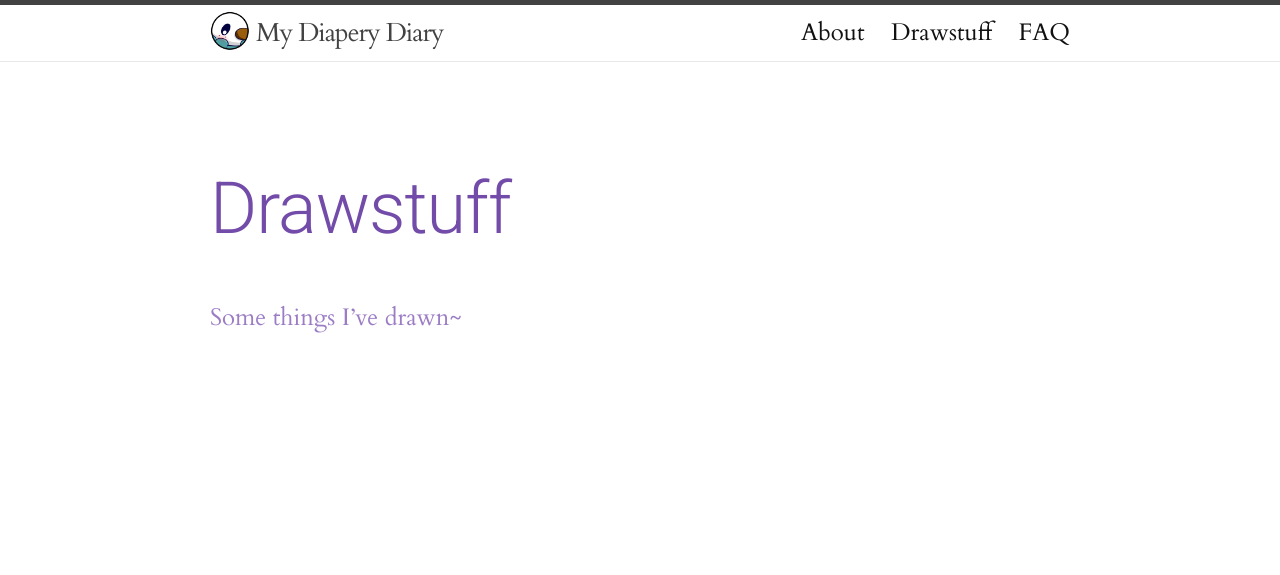
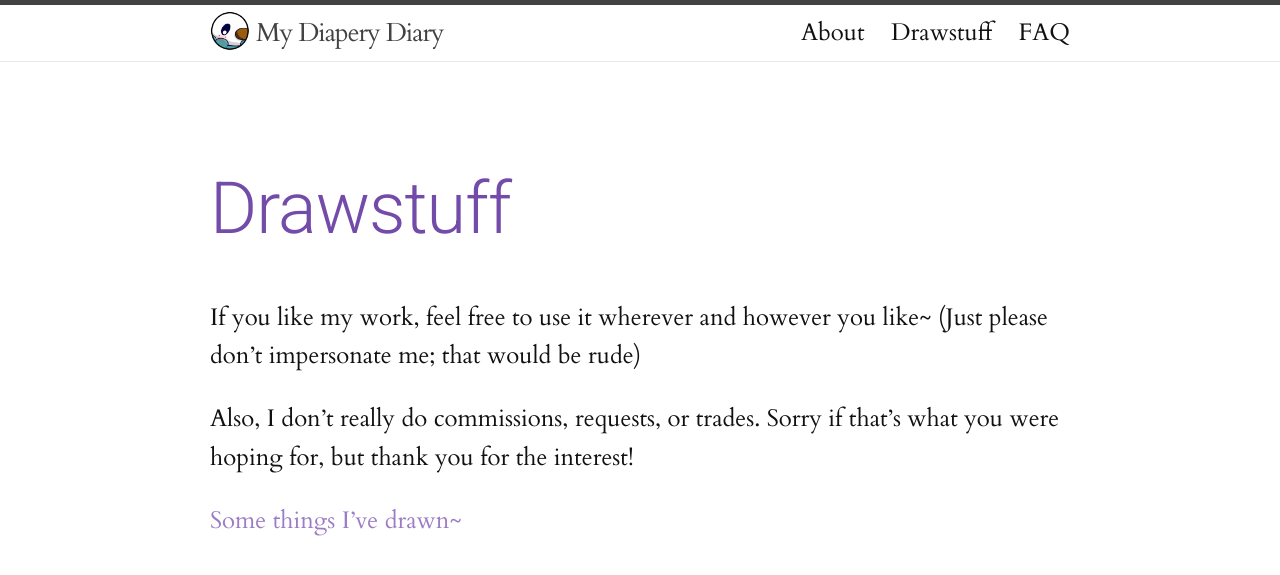
Before and after one commit to Crinklewott/diape.red, a Jekyll site: the page built from diapart.md, in a window 1280 px wide. Shown: the top 575 px of the page. Built offline with Jekyll 4.4.1, drawn with Linux system fonts in a browser that asks for light colours; comment, search, counter and statistics services are not loaded.

Commit message:
Add message about using things I draw~

```diff
--- a/diapart.md
+++ b/diapart.md
@@ -4,5 +4,9 @@ title: Drawstuff
 permalink: /diapart
 ---
 
+If you like my work, feel free to use it wherever and however you like~ (Just please don't impersonate me; that would be rude)
+
+Also, I don't really do commissions, requests, or trades. Sorry if that's what you were hoping for, but thank you for the interest!
+
 <a class="twitter-timeline" href="https://twitter.com/Archenoth/timelines/910964654477762560?ref_src=twsrc%5Etfw">Some things I've drawn~</a>
 <script async src="https://platform.twitter.com/widgets.js" charset="utf-8"></script>
```
